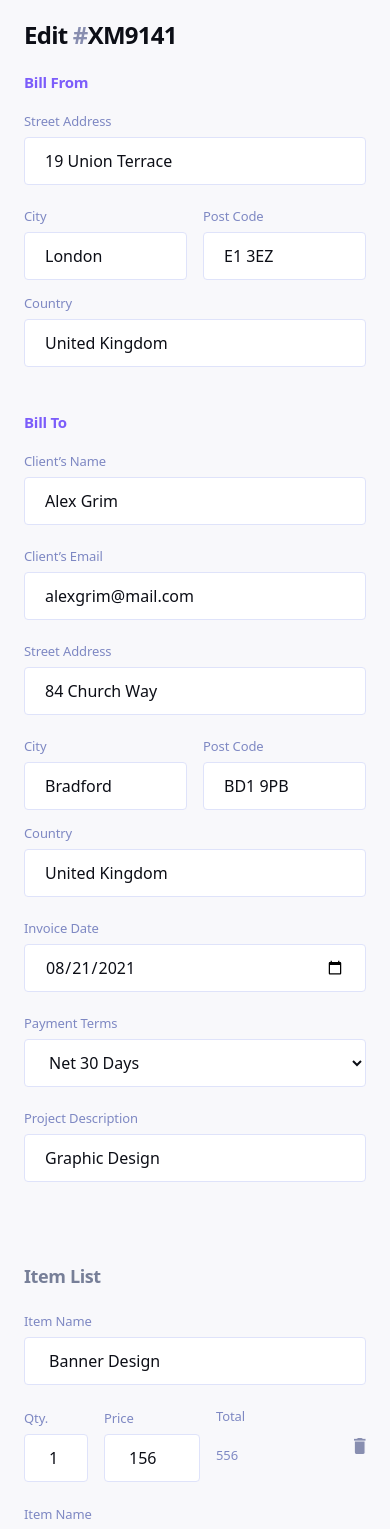
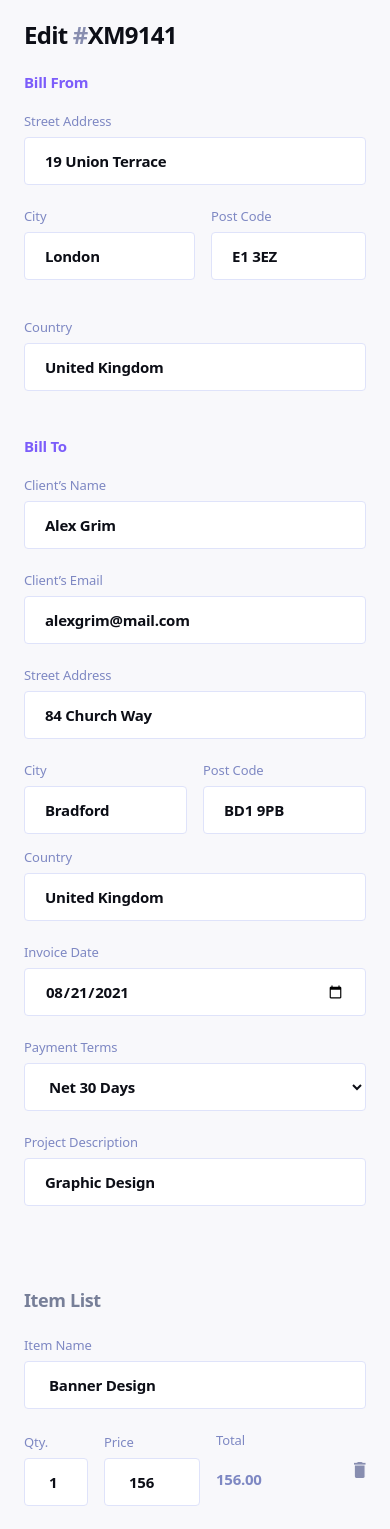
Before and after one commit to TedJenkler/Invoiceapp-vite-tailwind-reduxtoolkit, a React (Vite) app: page /invoice/1/edit in a window 390 px wide. Shown: the part 140-1669 px from the top of the page. Built offline with nearby package versions, Linux system fonts and the light colour scheme.

Commit message:
style details and total calc bugfix

```diff
--- a/src/App.jsx
+++ b/src/App.jsx
@@ -14,7 +14,9 @@ function App() {
       <Controll />
       {state.length > 0 && <DisplayInvoiceMobile />}
       {state.length > 0 && <DisplayInvoiceDesktop />}
-      {state.length < 1 && <NoInvoice />}
+      <div className="overflow-hidden">
+        {state.length < 1 && <NoInvoice />}
+      </div>
     </main>
   );
 }
--- a/src/InvoiceEdit.jsx
+++ b/src/InvoiceEdit.jsx
@@ -180,7 +180,7 @@ function InvoiceEdit() {
         <input
           onChange={(e) => setAddress(e.target.value)}
           value={address}
-          className={`${theme === "light" ? 'light4' : 'dark4'} ${errorAddress ? "outline outline-red" : "outline-none"} border border-${theme === "light" ? "05" : "03"} h-12 rounded mb-6 px-5`}
+          className={`${theme === "light" ? 'light4 text-08' : 'dark4 text-white'} ${errorAddress ? "outline outline-red" : "outline-none"} border border-${theme === "light" ? "05" : "03"} h-12 rounded mb-6 px-5 px15`}
         />
         <div className='flex flex-col gap-4 justify-between mb-6 md:flex-row'>
           <div className='flex gap-4 md:w-2/3'>
@@ -192,7 +192,7 @@ function InvoiceEdit() {
               <input
                 onChange={(e) => setCity(e.target.value)}
                 value={city}
-                className={`${theme === "light" ? 'light4' : 'dark4'} ${errorCity ? "outline outline-red" : "outline-none"} border border-${theme === "light" ? "05" : "03"} w-full h-12 rounded px-5`}
+                className={`${theme === "light" ? 'light4 text-08' : 'dark4 text-white'} ${errorCity ? "outline outline-red" : "outline-none"} border border-${theme === "light" ? "05" : "03"} h-12 rounded mb-6 px-5 px15`}
               />
             </div>
             <div className='flex flex-col w-1/2'>
@@ -203,7 +203,7 @@ function InvoiceEdit() {
               <input
                 onChange={(e) => setPostal(e.target.value)}
                 value={postal}
-                className={`${theme === "light" ? 'light4' : 'dark4'} ${errorPostal ? "outline outline-red" : "outline-none"} border border-${theme === "light" ? "05" : "03"} w-full h-12 rounded px-5`}
+                className={`${theme === "light" ? 'light4' : 'dark4'} ${errorPostal ? "outline outline-red" : "outline-none"} border border-${theme === "light" ? "05" : "03"} w-full h-12 rounded px-5 px15`}
               />
             </div>
           </div>
@@ -215,7 +215,7 @@ function InvoiceEdit() {
             <input
               onChange={(e) => setCountry(e.target.value)}
               value={country}
-              className={`${theme === "light" ? 'light4' : 'dark4'} ${errorCountry ? "outline outline-red" : "outline-none"} border border-${theme === "light" ? "05" : "03"} h-12 rounded mb-6 px-5`}
+              className={`${theme === "light" ? 'light4' : 'dark4'} ${errorCountry ? "outline outline-red" : "outline-none"} border border-${theme === "light" ? "05" : "03"} h-12 rounded mb-6 px-5 px15`}
             />
           </div>
         </div>
@@ -227,7 +227,7 @@ function InvoiceEdit() {
         <input
           onChange={(e) => setName(e.target.value)}
           value={name}
-          className={`${theme === "light" ? 'light4' : 'dark4'} ${errorName ? "outline outline-red" : "outline-none"} border border-${theme === "light" ? "05" : "03"} h-12 rounded mb-6 px-5`}
+          className={`${theme === "light" ? 'light4' : 'dark4'} ${errorName ? "outline outline-red" : "outline-none"} border border-${theme === "light" ? "05" : "03"} h-12 rounded mb-6 px-5 px15`}
         />
         <label className={`${theme === "light" ? 'px13 text-07' : 'px13 text-06'} mb-2 relative`}>
           <span className={errorEmail ? "text-red" : "text-07"}>Client’s Email</span>
@@ -236,7 +236,7 @@ function InvoiceEdit() {
         <input
           onChange={(e) => setEmail(e.target.value)}
           value={email}
-          className={`${theme === "light" ? 'light4' : 'dark4'} ${errorEmail ? "outline outline-red" : "outline-none"} border border-${theme === "light" ? "05" : "03"} h-12 rounded mb-6 px-5`}
+          className={`${theme === "light" ? 'light4' : 'dark4'} ${errorEmail ? "outline outline-red" : "outline-none"} border border-${theme === "light" ? "05" : "03"} h-12 rounded mb-6 px-5 px15`}
         />
         <label className={`${theme === "light" ? 'px13 text-07' : 'px13 text-06'} mb-2 relative`}>
           <span className={errorAddress2 ? "text-red" : "text-07"}>Street Address</span>
@@ -245,7 +245,7 @@ function InvoiceEdit() {
         <input
           onChange={(e) => setAddress2(e.target.value)}
           value={address2}
-          className={`${theme === "light" ? 'light4' : 'dark4'} ${errorAddress2 ? "outline outline-red" : "outline-none"} border border-${theme === "light" ? "05" : "03"} h-12 rounded mb-6 px-5`}
+          className={`${theme === "light" ? 'light4' : 'dark4'} ${errorAddress2 ? "outline outline-red" : "outline-none"} border border-${theme === "light" ? "05" : "03"} h-12 rounded mb-6 px-5 px15`}
         />
         <div className='flex flex-col gap-4 justify-between mb-6 md:flex-row'>
           <div className='flex flex-col md:flex-row gap-4 md:w-full'>
@@ -258,7 +258,7 @@ function InvoiceEdit() {
                 <input
                   onChange={(e) => setCity2(e.target.value)}
                   value={city2}
-                  className={`${theme === "light" ? 'light4' : 'dark4'} ${errorCity2 ? "outline outline-red" : "outline-none"} border border-${theme === "light" ? "05" : "03"} w-full h-12 rounded px-5`}
+                  className={`${theme === "light" ? 'light4' : 'dark4'} ${errorCity2 ? "outline outline-red" : "outline-none"} border border-${theme === "light" ? "05" : "03"} w-full h-12 rounded px-5 px15`}
                 />
               </div>
               <div className='flex flex-col w-full md:w-1/2'>
@@ -269,7 +269,7 @@ function InvoiceEdit() {
                 <input
                   onChange={(e) => setPostal2(e.target.value)}
                   value={postal2}
-                  className={`${theme === "light" ? 'light4' : 'dark4'} ${errorPostal2 ? "outline outline-red" : "outline-none"} border border-${theme === "light" ? "05" : "03"} w-full h-12 rounded px-5`}
+                  className={`${theme === "light" ? 'light4' : 'dark4'} ${errorPostal2 ? "outline outline-red" : "outline-none"} border border-${theme === "light" ? "05" : "03"} w-full h-12 rounded px-5 px15`}
                 />
               </div>
             </div>
@@ -281,7 +281,7 @@ function InvoiceEdit() {
               <input
                 onChange={(e) => setCountry2(e.target.value)}
                 value={country2}
-                className={`${theme === "light" ? 'light4' : 'dark4'} ${errorCountry2 ? "outline outline-red" : "outline-none"} border border-${theme === "light" ? "05" : "03"} w-full h-12 rounded px-5`}
+                className={`${theme === "light" ? 'light4' : 'dark4'} ${errorCountry2 ? "outline outline-red" : "outline-none"} border border-${theme === "light" ? "05" : "03"} w-full h-12 rounded px-5 px15`}
               />
             </div>
           </div>
@@ -289,11 +289,11 @@ function InvoiceEdit() {
         <div className='flex flex-col md:flex-row md:gap-4'>
           <div className='flex flex-col md:w-1/2'>
             <label className={`${theme === "light" ? 'px13 text-07' : 'px13 text-06'} mb-2`}>Invoice Date</label>
-            <input onChange={(e) => setDate(e.target.value)} value={date} className={`${theme === "light" ? 'light4' : 'dark4'} border border-${theme === "light" ? "05" : "03"} h-12 rounded mb-6 px-5`} type='date' />
+            <input onChange={(e) => setDate(e.target.value)} value={date} className={`${theme === "light" ? 'light4' : 'dark4'} border border-${theme === "light" ? "05" : "03"} h-12 rounded mb-6 px-5 px15`} type='date' />
           </div>
           <div className='flex flex-col md:w-1/2'>
             <label className={`${theme === "light" ? 'px13 text-07' : 'px13 text-06'} mb-2`}>Payment Terms</label>
-            <select onChange={(e) => setNet(parseInt(e.target.value))} value={net} className={`${theme === "light" ? 'light4' : 'dark4'} border border-${theme === "light" ? "05" : "03"} h-12 rounded mb-6 px-5`}>
+            <select onChange={(e) => setNet(parseInt(e.target.value))} value={net} className={`${theme === "light" ? 'light4' : 'dark4'} border border-${theme === "light" ? "05" : "03"} h-12 rounded mb-6 px-5 px15`}>
               <option value="30">Net 30 Days</option>
               <option value="14">Net 14 Days</option>
               <option value="7">Net 7 Days</option>
@@ -308,7 +308,7 @@ function InvoiceEdit() {
         <input
           onChange={(e) => setDescription(e.target.value)}
           value={description}
-          className={`${theme === "light" ? 'light4' : 'dark4'} ${errorDescription ? "outline outline-red" : "outline-none"} border border-${theme === "light" ? "05" : "03"} h-12 rounded mb-20 px-5`}
+          className={`${theme === "light" ? 'light4' : 'dark4'} ${errorDescription ? "outline outline-red" : "outline-none"} border border-${theme === "light" ? "05" : "03"} h-12 rounded mb-20 px-5 px15`}
         />
         <div className='md:hidden md:absolute'>
         <h2 className='text-lg font-bold tracking-[-0.38px] text-lightgrey mb-6'>Item List</h2>
@@ -318,7 +318,7 @@ function InvoiceEdit() {
             <input
               value={item.name}
               onChange={(e) => handleInputChange(index, 'name', e.target.value)}
-              className={theme === "light" ? 'light4 border border-05 h-12 rounded mb-6 px-6' : 'dark4 border border-03 h-12 rounded mb-6 px-6'}
+              className={theme === "light" ? 'light4 border border-05 h-12 rounded mb-6 px-6 px15' : 'dark4 border border-03 h-12 rounded mb-6 px-6 px15'}
             ></input>
             <div className='flex justify-between items-center'>
               <div className='flex items-center'>
@@ -327,7 +327,7 @@ function InvoiceEdit() {
                   <input
                     value={item.quantity}
                     onChange={(e) => handleInputChange(index, 'quantity', e.target.value)}
-                    className={theme === "light" ? 'light4 border border-05 h-12 rounded px-6' : 'dark4 border border-03 h-12 rounded px-6'}
+                    className={theme === "light" ? 'light4 border border-05 h-12 rounded px-6 px15' : 'dark4 border border-03 h-12 rounded px-6 px15'}
                   ></input>
                 </div>
                 <div className='flex flex-col w-24 mr-4'>
@@ -335,12 +335,12 @@ function InvoiceEdit() {
                   <input
                     value={item.price}
                     onChange={(e) => handleInputChange(index, 'price', e.target.value)}
-                    className={theme === "light" ? 'light4 border border-05 h-12 rounded px-6' : 'dark4 border border-03 h-12 rounded px-6'}
+                    className={theme === "light" ? 'light4 border border-05 h-12 rounded px-6 px15' : 'dark4 border border-03 h-12 rounded px-6 px15'}
                   ></input>
                 </div>
                 <div className='flex flex-col gap-6'>
                   <p className={theme === "light" ? 'px13 text-07' : 'px13 text-06'}>Total</p>
-                  <p className={theme === "light" ? 'px13 text-07 mb-5' : 'px13 text-06 mb-5'}>{total}</p>
+                  <p className={theme === "light" ? 'px15 text-07 mb-5' : 'px15 text-06 mb-5'}>{isNaN(item.quantity) || isNaN(item.price) ? 0 : (item.quantity * item.price).toFixed(2)}</p>
                 </div>
               </div>
               <img
@@ -362,7 +362,7 @@ function InvoiceEdit() {
           key={`name-${index}`}
           value={item.name}
           onChange={(e) => handleInputChange(index, 'name', e.target.value)}
-          className={`${theme === "light" ? 'light4' : 'dark4'} border border-${theme === "light" ? "05" : "03"} h-12 rounded mb-4 px-6`}
+          className={`${theme === "light" ? 'light4' : 'dark4'} border border-${theme === "light" ? "05" : "03"} h-12 rounded mb-4 px-6 px15`}
         />
       ))}
     </div>
@@ -374,7 +374,7 @@ function InvoiceEdit() {
           value={item.quantity}
           onChange={(e) => handleInputChange(index, 'quantity', e.target.value)}
           type="number"
-          className={`${theme === "light" ? 'light4' : 'dark4'} border border-${theme === "light" ? "05" : "03"} h-12 rounded mb-4 px-6`}
+          className={`${theme === "light" ? 'light4' : 'dark4'} border border-${theme === "light" ? "05" : "03"} h-12 rounded mb-4 px-6 px15`}
         />
       ))}
     </div>
@@ -386,7 +386,7 @@ function InvoiceEdit() {
           value={item.price}
           onChange={(e) => handleInputChange(index, 'price', e.target.value)}
           type="number"
-          className={`${theme === "light" ? 'light4' : 'dark4'} border border-${theme === "light" ? "05" : "03"} h-12 rounded mb-4 px-6`}
+          className={`${theme === "light" ? 'light4' : 'dark4'} border border-${theme === "light" ? "05" : "03"} h-12 rounded mb-4 px-6 px15`}
         />
       ))}
     </div>
@@ -396,7 +396,7 @@ function InvoiceEdit() {
     {items.map((item, index) => (
       <p
         key={`total-${index}`}
-        className={`h-12 rounded mb-4 px-6 flex items-center justify-center`}
+        className={`h-12 rounded mb-4 px-6 flex items-center justify-center px15 text-06`}
       >
         {isNaN(item.quantity) || isNaN(item.price) ? 0 : (item.quantity * item.price).toFixed(2)}
       </p>
--- a/src/InvoiceView.jsx
+++ b/src/InvoiceView.jsx
@@ -53,7 +53,7 @@ function InvoiceView() {
                             <h2 className={`px15 text-08 mb-1 ${theme === "light" ? 'text-07' : 'text-white'}`}><span className='text-07 px15'>#</span>{selectedstate.id}</h2>
                             <p className={`px13 ${theme === "light" ? 'text-07' : 'text-05'} mb-8`}>{selectedstate.description}</p>
                         </div>
-                        <div className='md:text-end'>
+                        <div className='mb-8 md:text-end'>
                             {selectedstate.senderAddress && Object.values(selectedstate.senderAddress).map((value, index) => (
                                 <p key={index} className={`px13 ${theme === "light" ? 'text-07' : 'text-05'} mb-1`}>{value}</p>
                             ))}
@@ -70,8 +70,9 @@ function InvoiceView() {
                         </div>
                         <div className='md:mr-28'>
                             <p className='px13 text-07 mb-3'>Bill To</p>
+                            <p className='px15 mb-2'>{selectedstate.clientName}</p>
                             {selectedstate.clientAddress && Object.values(selectedstate.clientAddress).map((value, index) => (
-                                <p key={index} className={`px15 ${theme === "light" ? 'text-08' : 'text-white'} mb-2`}>{value}</p>
+                                <p key={index} className={`px15 ${theme === "light" ? 'text-07 px13' : 'text-white'} mb-2`}>{value}</p>
                             ))}
                         </div>
                         <div className='hidden absolute md:flex md:relative md:flex-col'>
--- a/src/components/NoInvoice.jsx
+++ b/src/components/NoInvoice.jsx
@@ -4,7 +4,7 @@ import { useSelector } from 'react-redux';
 
 function NoInvoice() {
   const theme = useSelector((state) => state.state.toggleMode);
-  const mainClass = `h-full ${theme === "light" ? 'light02' : 'dark02'} flex flex-col items-center pt-24`;
+  const mainClass = `h-full ${theme === "light" ? 'light02' : 'dark02'} flex flex-col items-center pt-24 overflow-none`;
   const headingClass = `mb-6 px24 ${theme === "light" ? 'text-08' : 'text-white'}`;
   const paragraphClass = `px13 ${theme === "light" ? 'text-06' : 'text-05'}`;
 
```
Also changed, not shown: src/InvoiceAdd.jsx (+17 -17 lines).
